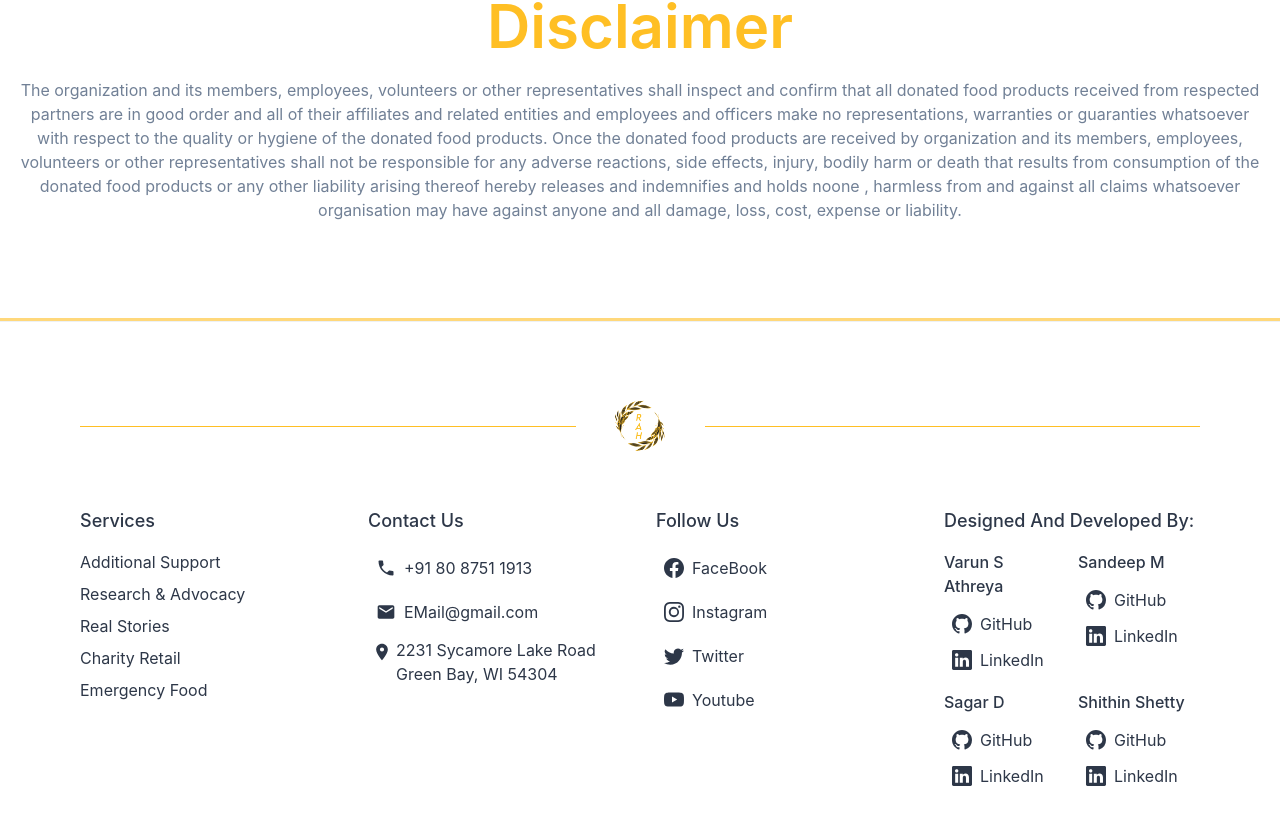
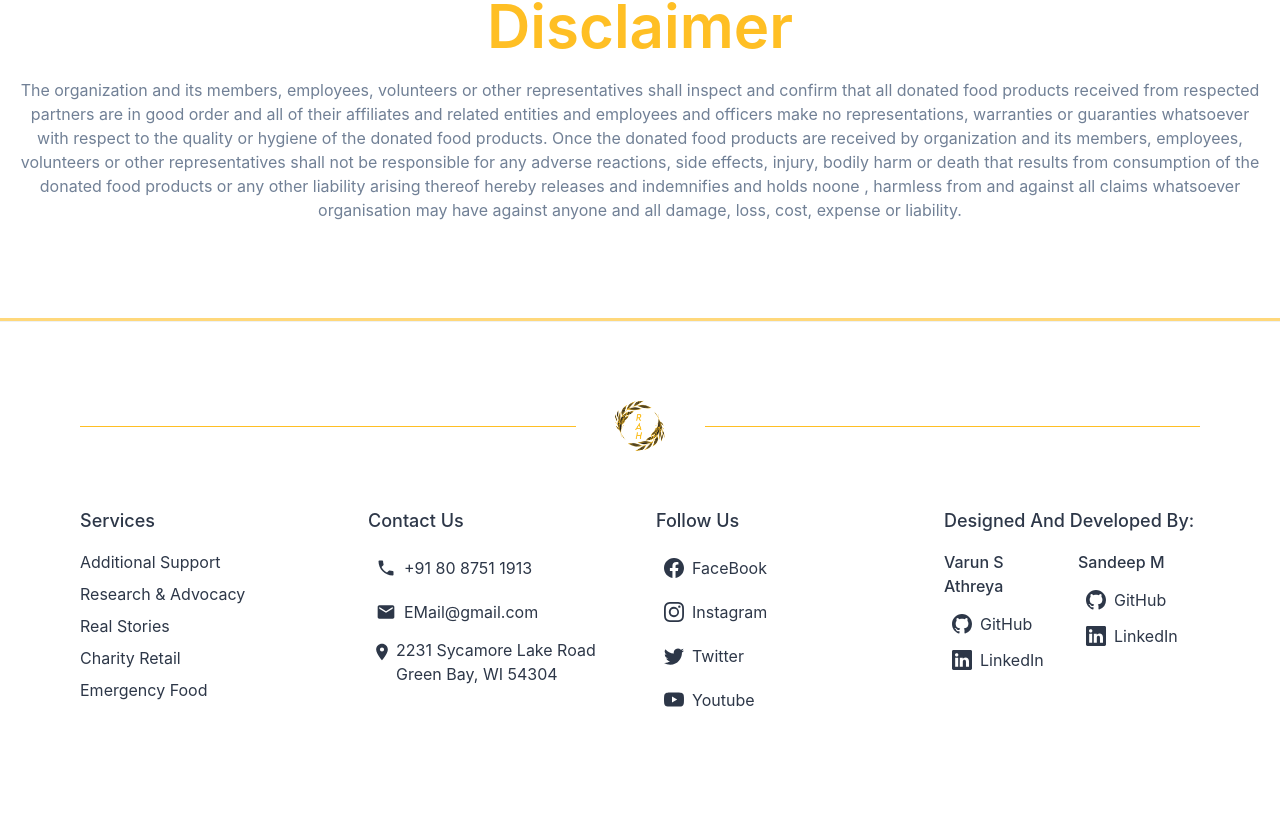
Before and after one commit to VarunSAthreya/rise-against-hunger, a Next.js app in the folder web/: page / in a window 1280 px wide. Shown: the part 3161-3985 px from the top of the page. After the commit the page ends 3911 px from the top, so only its background shows below. Built offline with nearby package versions, Linux system fonts and the light colour scheme; no server answers.

Commit message:
Minor changes

```diff
--- a/web/components/Footer/Footer.jsx
+++ b/web/components/Footer/Footer.jsx
@@ -35,30 +35,6 @@ const Footer = () => {
         },
     ];
     const sandeep = [
-        {
-            icon: BsGithub,
-            url: 'https://github.com/Sandeep-M23',
-            text: 'GitHub',
-        },
-        {
-            icon: BsLinkedin,
-            url: 'https://www.linkedin.com/in/sandeep-m-4a599a1a4/',
-            text: 'LinkedIn',
-        },
-    ];
-    const sagar = [
-        {
-            icon: BsGithub,
-            url: 'https://github.com/Sandeep-M23',
-            text: 'GitHub',
-        },
-        {
-            icon: BsLinkedin,
-            url: 'https://www.linkedin.com/in/sandeep-m-4a599a1a4/',
-            text: 'LinkedIn',
-        },
-    ];
-    const shithin = [
         {
             icon: BsGithub,
             url: 'https://github.com/Sandeep-M23',
@@ -280,22 +256,6 @@ const Footer = () => {
                                     <SocialMedia data={data} key={index} />
                                 ))}
                             </Box>
-                            <Box>
-                                <Text fontWeight={'500'} fontSize={'md'} mb={2}>
-                                    Sagar D
-                                </Text>
-                                {sagar.map((data, index) => (
-                                    <SocialMedia data={data} key={index} />
-                                ))}
-                            </Box>
-                            <Box>
-                                <Text fontWeight={'500'} fontSize={'md'} mb={2}>
-                                    Shithin Shetty
-                                </Text>
-                                {shithin.map((data, index) => (
-                                    <SocialMedia data={data} key={index} />
-                                ))}
-                            </Box>
                         </SimpleGrid>
                     </Stack>
                 </SimpleGrid>
```
